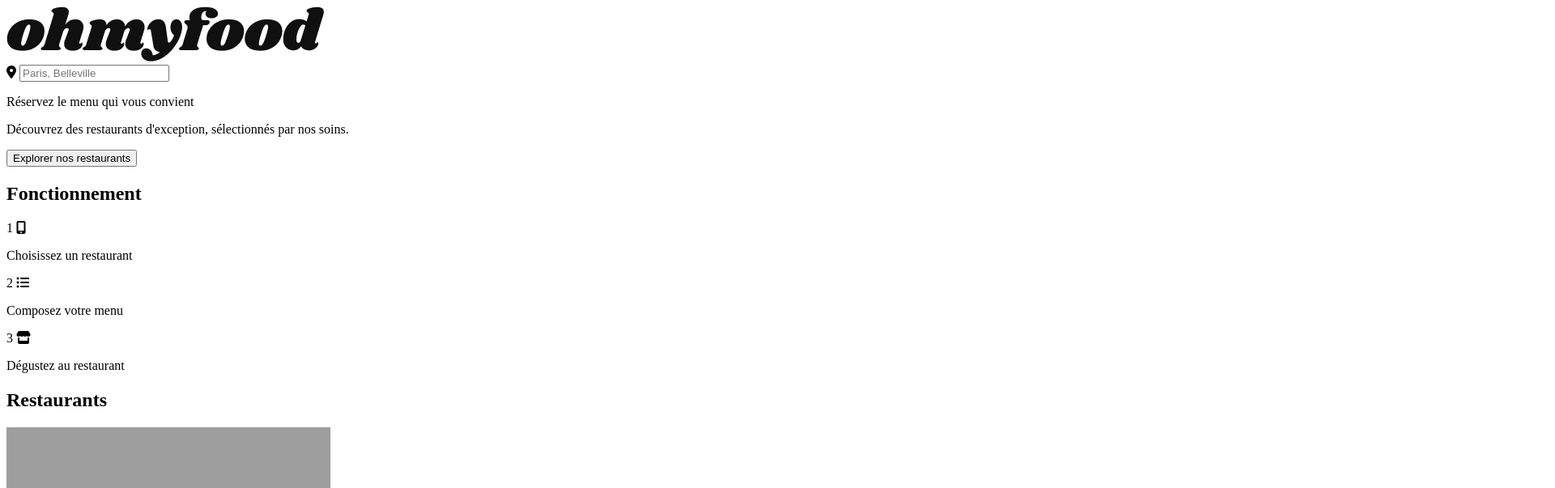
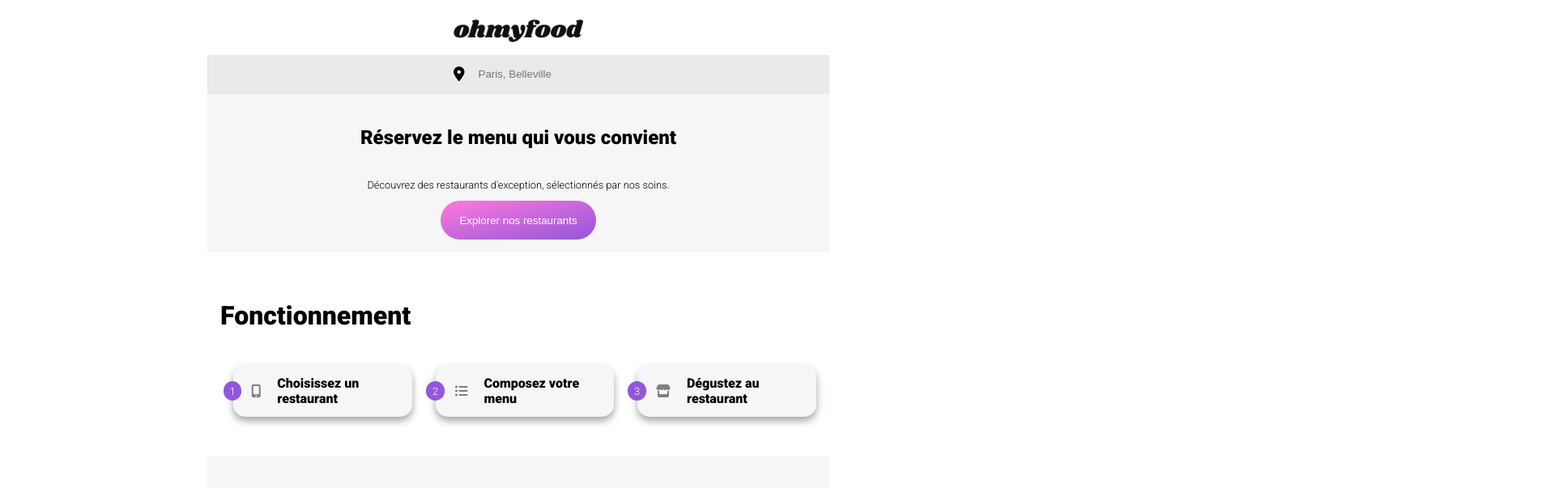
Before and after one commit to aurelieweb/AurelieDemetrio_3_07092021, a website: page index.html in a window 1280 px wide. Shown: the top 603 px of the page at 81% size, 1920 px wide, since content can reach past the window. Drawn offline with Linux system fonts and the light colour scheme; the site is published under a folder, as on GitHub Pages, so addresses that start at the root find nothing; a web font is replaced by a local one.

Commit message:
correction chemin style.css

```diff
--- a/index.html
+++ b/index.html
@@ -19,7 +19,7 @@
         <meta property="og:url" content="https://aurelieweb.github.io/AurelieDemetrio_3_07092021/"/>
         <meta property="og:description" content="Site de commande de repas en ligne. Composition menu. Menu préparé à l'avance. Menu gastronomique"/>
 
-        <link rel="stylesheet" href="/public/css/style.css"/>
+        <link rel="stylesheet" href="public/css/style.css"/>
         <link rel="preconnect" href="https://fonts.googleapis.com">
         <link rel="preconnect" href="https://fonts.gstatic.com" crossorigin>
         <link href="https://fonts.googleapis.com/css2?family=Roboto:wght@300;400;900&family=Shrikhand&display=swap" rel="stylesheet">
```
